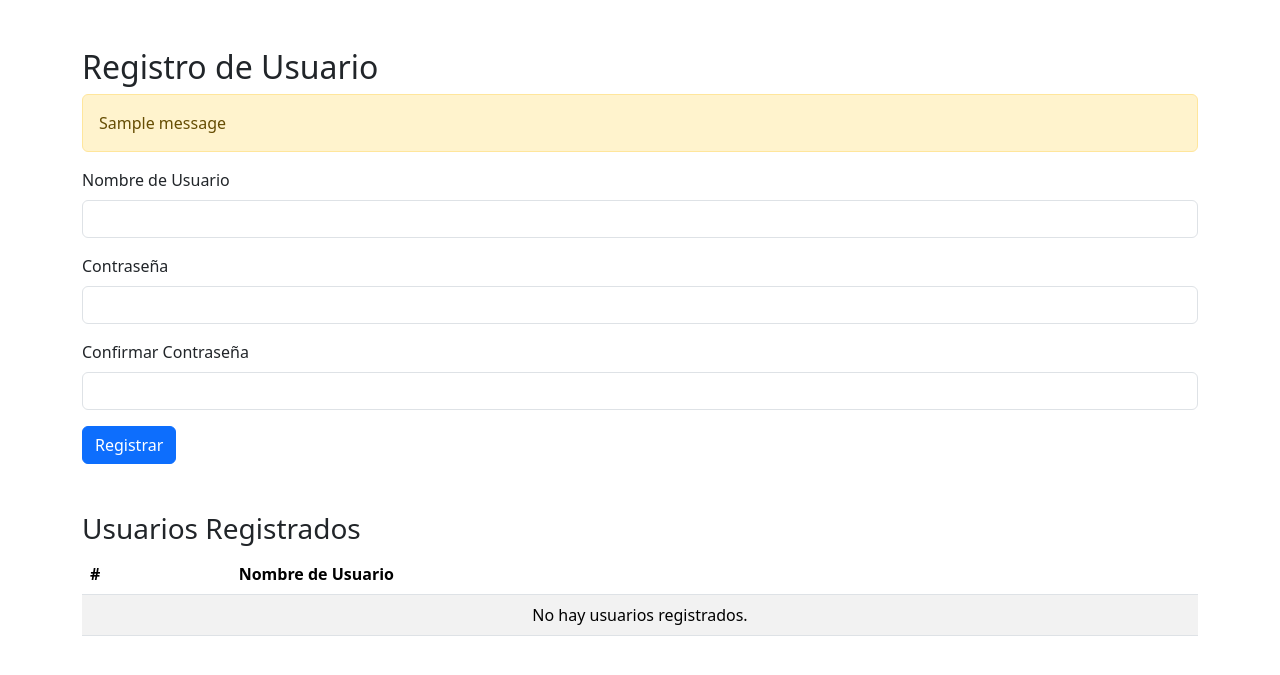
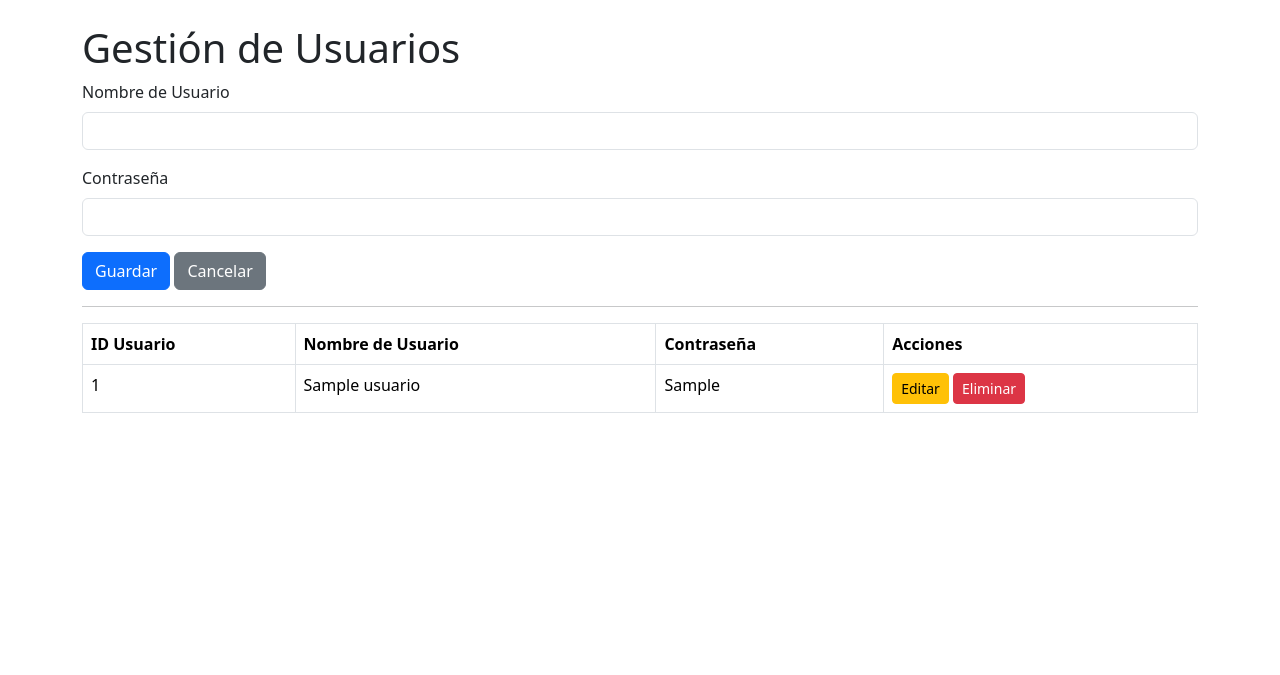
Before and after one commit to AridayPerez/flask7b, a Flask app: page / in a window 1280 px wide. Shown: the top 675 px of the page. Run offline with Flask 3, Linux system fonts and the light colour scheme; tables that the repository leaves empty or names only in its code hold one stand-in row (values such as "Sample post"); one stand-in notice (Sample message) is shown; some libraries are stand-ins or nearby versions.

Commit message:
Update app.html

```diff
--- a/templates/app.html
+++ b/templates/app.html
@@ -2,122 +2,99 @@
 <html lang="es">
 <head>
     <meta charset="UTF-8">
-    <meta name="viewport" content="width=device-width, initial-scale=1.0">
-    <title>Registro de Usuario</title>
+    <title>CRUD de Usuarios</title>
     <link href="https://cdn.jsdelivr.net/npm/bootstrap@5.3.3/dist/css/bootstrap.min.css" rel="stylesheet">
     <script src="https://code.jquery.com/jquery-3.7.1.min.js"></script>
-    <script src="https://js.pusher.com/8.2.0/pusher.min.js"></script>
-    <script src="https://cdn.jsdelivr.net/npm/jquery-validation@1.19.5/dist/jquery.validate.min.js"></script>
 </head>
 <body>
-    <div class="container mt-5">
-        <h2>Registro de Usuario</h2>
+    <div class="container mt-4">
+        <h1>Gestión de Usuarios</h1>
+        <form id="frmUsuario" method="post">
+            <input type="hidden" id="Id_Usuario" name="Id_Usuario">
 
-        {% with messages = get_flashed_messages(with_categories=true) %}
-          {% if messages %}
-            <div class="alert alert-warning" role="alert">
-              {{ messages[0][1] }}
-            </div>
-          {% endif %}
-        {% endwith %}
-
-        <form id="formRegistro" method="POST" action="{{ url_for('registrar') }}" novalidate>
             <div class="mb-3">
-                <label for="username" class="form-label">Nombre de Usuario</label>
-                <input type="text" class="form-control" id="username" name="username" required>
+                <label for="NombreUsuario" class="form-label">Nombre de Usuario</label>
+                <input type="text" id="NombreUsuario" name="NombreUsuario" class="form-control" required>
             </div>
             <div class="mb-3">
-                <label for="password" class="form-label">Contraseña</label>
-                <input type="password" class="form-control" id="password" name="password" required>
+                <label for="Contrasena" class="form-label">Contraseña</label>
+                <input type="password" id="Contrasena" name="Contrasena" class="form-control" required>
             </div>
-            <div class="mb-3">
-                <label for="confirmPassword" class="form-label">Confirmar Contraseña</label>
-                <input type="password" class="form-control" id="confirmPassword" name="confirmPassword" required>
-            </div>
-            <button type="submit" class="btn btn-primary">Registrar</button>
+            <button id="guardar" name="guardar" class="btn btn-primary">Guardar</button>
+            <button type="reset" id="cancelar" name="cancelar" class="btn btn-secondary">Cancelar</button>
         </form>
-
-        <h3 class="mt-5">Usuarios Registrados</h3>
-        <table class="table table-striped">
+        <hr>
+        <table class="table table-bordered">
             <thead>
                 <tr>
-                    <th>#</th>
+                    <th>ID Usuario</th>
                     <th>Nombre de Usuario</th>
+                    <th>Contraseña</th>
+                    <th>Acciones</th>
                 </tr>
             </thead>
-            <tbody>
-                {% for usuario in usuarios %}
-                <tr>
-                    <td>{{ loop.index }}</td>
-                    <td>{{ usuario.Nombre_Usuario }}</td>
-                </tr>
-                {% else %}
-                <tr>
-                    <td colspan="2" class="text-center">No hay usuarios registrados.</td>
-                </tr>
-                {% endfor %}
-            </tbody>
+            <tbody id="tbodyUsuarios"></tbody>
         </table>
     </div>
 
     <script>
         $(document).ready(function() {
-            $("#formRegistro").validate({
-                rules: {
-                    username: {
-                        required: true,
-                        minlength: 5,
-                        maxlength: 20,
-                        alphanumeric: true
-                    },
-                    password: {
-                        required: true,
-                        minlength: 8,
-                        maxlength: 20
-                    },
-                    confirmPassword: {
-                        required: true,
-                        equalTo: "#password"
+            function buscarUsuarios() {
+                $.get("/usuarios/buscar", function(data) {
+                    $("#tbodyUsuarios").empty();
+                    data.forEach(function(usuario) {
+                        $("#tbodyUsuarios").append(`
+                            <tr>
+                                <td>${usuario.Id_Usuario}</td>
+                                <td>${usuario.NombreUsuario}</td>
+                                <td>${usuario.Contrasena}</td>
+                                <td>
+                                    <button class="btn btn-sm btn-warning btn-editar" data-id="${usuario.Id_Usuario}">Editar</button>
+                                    <button class="btn btn-sm btn-danger btn-eliminar" data-id="${usuario.Id_Usuario}">Eliminar</button>
+                                </td>
+                            </tr>
+                        `);
+                    });
+                });
+            }
+
+            buscarUsuarios();
+
+            $("#frmUsuario").submit(function(event) {
+                event.preventDefault();
+                $.post("/usuarios/guardar", $(this).serialize(), function(response) {
+                    if (response.status === "success") {
+                        $("#frmUsuario")[0].reset();
+                        buscarUsuarios();
                     }
-                },
-                messages: {
-                    username: {
-                        required: "El nombre de usuario es obligatorio.",
-                        minlength: "El nombre de usuario debe tener al menos 5 caracteres.",
-                        maxlength: "El nombre de usuario no puede exceder los 20 caracteres.",
-                        alphanumeric: "El nombre de usuario solo puede contener letras y números."
-                    },
-                    password: {
-                        required: "La contraseña es obligatoria.",
-                        minlength: "La contraseña debe tener al menos 8 caracteres.",
-                        maxlength: "La contraseña no puede exceder los 20 caracteres."
-                    },
-                    confirmPassword: {
-                        required: "Confirma tu contraseña.",
-                        equalTo: "Las contraseñas no coinciden."
-                    }
+                });
+            });
+
+            $(document).on("click", ".btn-editar", function() {
+                var id = $(this).data("id");
+                $.get("/usuarios/editar", { Id_Usuario: id }, function(usuario) {
+                    $("#Id_Usuario").val(usuario.Id_Usuario);
+                    $("#NombreUsuario").val(usuario.NombreUsuario);
+                    $("#Contrasena").val(usuario.Contrasena);
+                });
+            });
+
+            $(document).on("click", ".btn-eliminar", function() {
+                if (confirm("¿Está seguro de eliminar este usuario?")) {
+                    var id = $(this).data("id");
+                    $.post("/usuarios/eliminar", { Id_Usuario: id }, function(response) {
+                        if (response.status === "success") {
+                            buscarUsuarios();
+                        }
+                    });
                 }
             });
 
-            $.validator.addMethod("alphanumeric", function(value, element) {
-                return this.optional(element) || /^[a-z0-9]+$/i.test(value);
-            }, "Solo se permiten letras y números.");
+            $("#cancelar").click(function() {
+                $("#frmUsuario")[0].reset();
+                $("#Id_Usuario").val('');
+            });
         });
     </script>
-
-    <script src="https://cdn.jsdelivr.net/npm/bootstrap@5.3.3/dist/js/bootstrap.bundle.min.js"></script>
-
-    <script>
-    Pusher.logToConsole = true;
-
-    var pusher = new Pusher('87d2c26ba36c6da2dc5f', {
-      cluster: 'us2'
-    });
-
-    var channel = pusher.subscribe('my-channel');
-    channel.bind('my-event', function(data) {
-      window.location=location.href
-    });
-  </script>
 </body>
 </html>
```
